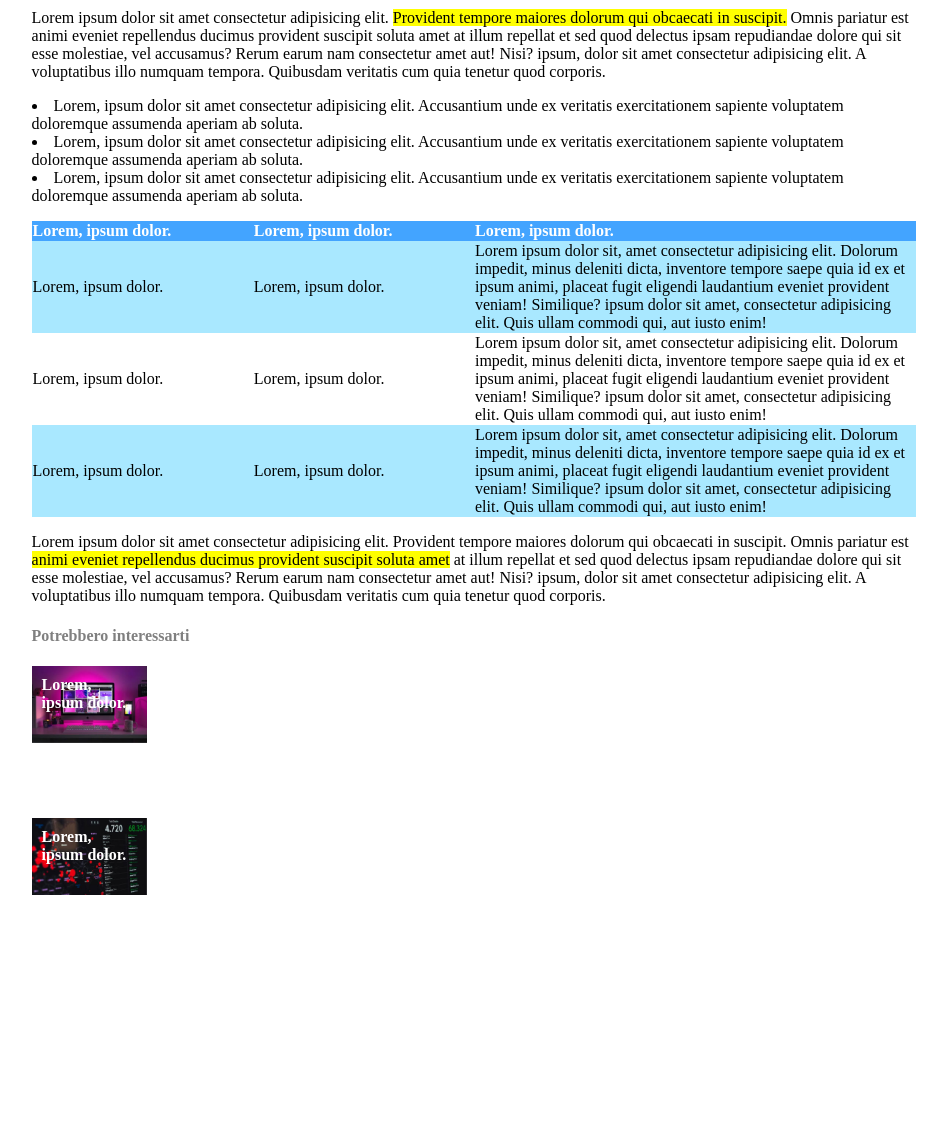
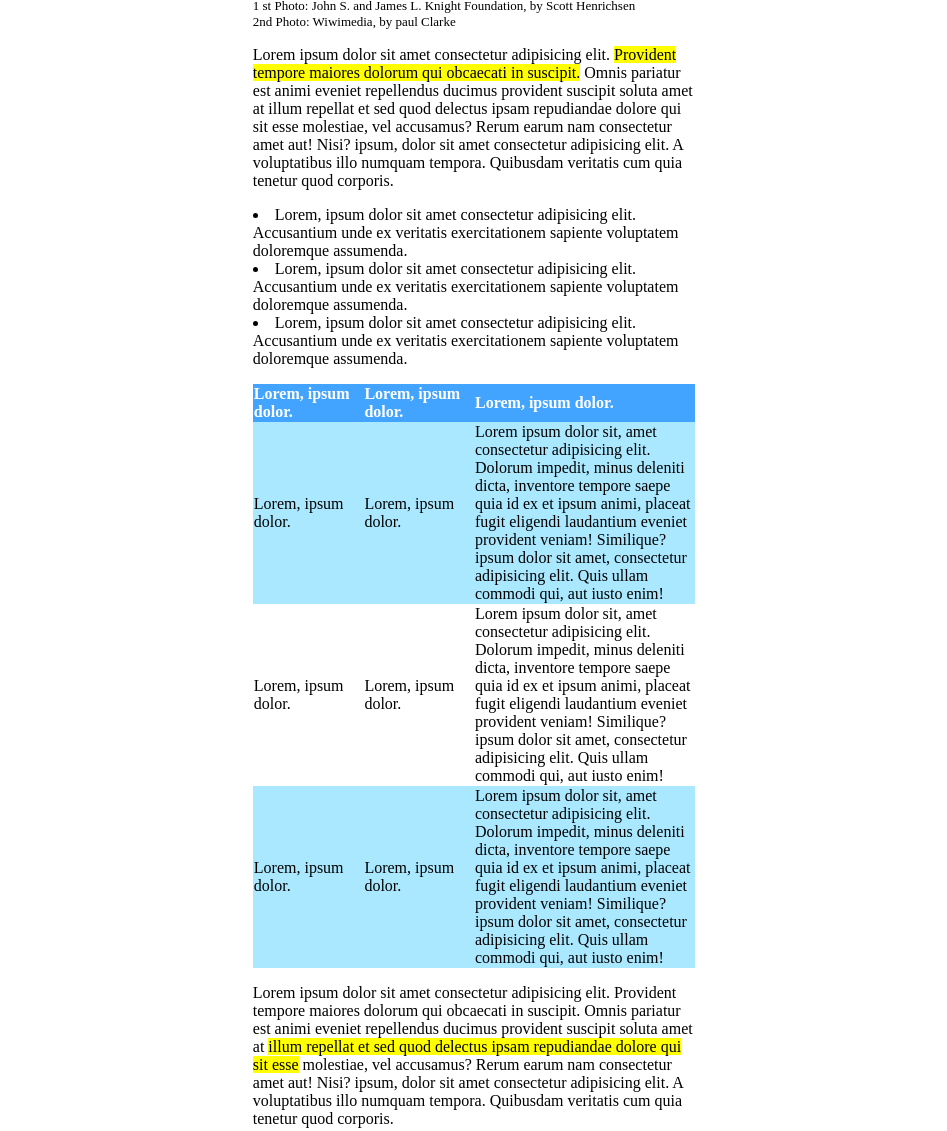
Before and after one commit to Luca-Orabona/html-css-booleaner, a plain HTML site: page bonus/index.html in a window 1280 px wide. Shown: the part 1025-2156 px from the top of the page, without its empty margins (166-1113 px from the left). Before the commit the page ends 1996 px from the top, so only its background shows below. Drawn offline with Linux system fonts and the light colour scheme.

Commit message:
fix: bonus added

```diff
--- a/bonus/css/style.css
+++ b/bonus/css/style.css
@@ -1,6 +1,6 @@
 
 .conteiner {
-    width: 70%;
+    width: 35%;
     margin: 0 auto;
 }
 
@@ -100,8 +100,8 @@ table {
 
 /* footer */
 .useful-info {
-    height: 145px;
-    width: 13%;
+    height: 120px;
+    width: 180px;
     background-image: url(../img/monitor.jpg);
     background-size: contain;
     background-repeat: no-repeat;
@@ -113,8 +113,8 @@ table {
 }
 
 .useful-info2 {
-    height: 145px;
-    width: 13%;
+    height: 120px;
+    width: 180px;
     background-image: url(../img/graph.jpg);
     background-size: contain;
     background-repeat: no-repeat;
--- a/bonus/index.html
+++ b/bonus/index.html
@@ -20,8 +20,10 @@
     <!-- contenuto principale -->
     <main>
         <div class="conteiner">
-            <h1 class="title-main">Internet deve essere al servizio del "bene pubblico": il manifesto di Tim Berners-lee</h1>
-            <p class="autore-the-booleaner text-weight text-gray">Scritto da <strong class="text-azzurro">The Booleaner</strong></p>
+            <h1 class="title-main">Internet deve essere al servizio del "bene pubblico": il manifesto di Tim Berners-lee
+            </h1>
+            <p class="autore-the-booleaner text-weight text-gray">Scritto da <strong class="text-azzurro">The
+                    Booleaner</strong></p>
             <p class="data text-gray">il 10/10/2020</p>
 
             <figure class="img-tim">
@@ -32,13 +34,21 @@
                 </figcaption>
             </figure>
 
-            <p>Lorem ipsum dolor sit amet consectetur adipisicing elit. <span class="bg-yellow">Provident tempore maiores dolorum qui obcaecati in suscipit.</span> Omnis pariatur est animi eveniet repellendus ducimus provident suscipit soluta amet at illum repellat et sed quod delectus ipsam repudiandae dolore qui sit esse molestiae, vel accusamus? Rerum earum nam consectetur amet aut! Nisi? ipsum, dolor sit amet consectetur adipisicing elit. A voluptatibus illo numquam tempora. Quibusdam veritatis cum quia tenetur quod corporis.</p>
+            <p>Lorem ipsum dolor sit amet consectetur adipisicing elit. <span class="bg-yellow">Provident tempore
+                    maiores dolorum qui obcaecati in suscipit.</span> Omnis pariatur est animi eveniet repellendus
+                ducimus provident suscipit soluta amet at illum repellat et sed quod delectus ipsam repudiandae dolore
+                qui sit esse molestiae, vel accusamus? Rerum earum nam consectetur amet aut! Nisi? ipsum, dolor sit amet
+                consectetur adipisicing elit. A voluptatibus illo numquam tempora. Quibusdam veritatis cum quia tenetur
+                quod corporis.</p>
 
             <!-- lista -->
             <ul class="list">
-                <li>Lorem, ipsum dolor sit amet consectetur adipisicing elit. Accusantium unde ex veritatis exercitationem sapiente voluptatem doloremque assumenda aperiam ab soluta.</li>
-                <li>Lorem, ipsum dolor sit amet consectetur adipisicing elit. Accusantium unde ex veritatis exercitationem sapiente voluptatem doloremque assumenda aperiam ab soluta.</li>
-                <li>Lorem, ipsum dolor sit amet consectetur adipisicing elit. Accusantium unde ex veritatis exercitationem sapiente voluptatem doloremque assumenda aperiam ab soluta.</li>
+                <li>Lorem, ipsum dolor sit amet consectetur adipisicing elit. Accusantium unde ex veritatis
+                    exercitationem sapiente voluptatem doloremque assumenda.</li>
+                <li>Lorem, ipsum dolor sit amet consectetur adipisicing elit. Accusantium unde ex veritatis
+                    exercitationem sapiente voluptatem doloremque assumenda.</li>
+                <li>Lorem, ipsum dolor sit amet consectetur adipisicing elit. Accusantium unde ex veritatis
+                    exercitationem sapiente voluptatem doloremque assumenda.</li>
             </ul>
             <!-- fine lista -->
 
@@ -55,25 +65,40 @@
                 <!-- dati tabella -->
                 <tbody>
                     <tr class="bg-lightblue">
-                        <td >Lorem, ipsum dolor.</td>
                         <td>Lorem, ipsum dolor.</td>
-                        <td>Lorem ipsum dolor sit, amet consectetur adipisicing elit. Dolorum impedit, minus deleniti dicta, inventore tempore saepe quia id ex et ipsum animi, placeat fugit eligendi laudantium eveniet provident veniam! Similique? ipsum dolor sit amet, consectetur adipisicing elit. Quis ullam commodi qui, aut iusto enim!</td>
+                        <td>Lorem, ipsum dolor.</td>
+                        <td>Lorem ipsum dolor sit, amet consectetur adipisicing elit. Dolorum impedit, minus deleniti
+                            dicta, inventore tempore saepe quia id ex et ipsum animi, placeat fugit eligendi laudantium
+                            eveniet provident veniam! Similique? ipsum dolor sit amet, consectetur adipisicing elit.
+                            Quis ullam commodi qui, aut iusto enim!
+                        </td>
                     </tr>
                     <tr>
-                        <td >Lorem, ipsum dolor.</td>
                         <td>Lorem, ipsum dolor.</td>
-                        <td>Lorem ipsum dolor sit, amet consectetur adipisicing elit. Dolorum impedit, minus deleniti dicta, inventore tempore saepe quia id ex et ipsum animi, placeat fugit eligendi laudantium eveniet provident veniam! Similique? ipsum dolor sit amet, consectetur adipisicing elit. Quis ullam commodi qui, aut iusto enim!</td>
+                        <td>Lorem, ipsum dolor.</td>
+                        <td>Lorem ipsum dolor sit, amet consectetur adipisicing elit. Dolorum impedit, minus deleniti
+                            dicta, inventore tempore saepe quia id ex et ipsum animi, placeat fugit eligendi laudantium
+                            eveniet provident veniam! Similique? ipsum dolor sit amet, consectetur adipisicing elit.
+                            Quis ullam commodi qui, aut iusto enim!</td>
                     </tr>
                     <tr class="bg-lightblue">
-                        <td >Lorem, ipsum dolor.</td>
                         <td>Lorem, ipsum dolor.</td>
-                        <td>Lorem ipsum dolor sit, amet consectetur adipisicing elit. Dolorum impedit, minus deleniti dicta, inventore tempore saepe quia id ex et ipsum animi, placeat fugit eligendi laudantium eveniet provident veniam! Similique? ipsum dolor sit amet, consectetur adipisicing elit. Quis ullam commodi qui, aut iusto enim!</td>
+                        <td>Lorem, ipsum dolor.</td>
+                        <td>Lorem ipsum dolor sit, amet consectetur adipisicing elit. Dolorum impedit, minus deleniti
+                            dicta, inventore tempore saepe quia id ex et ipsum animi, placeat fugit eligendi laudantium
+                            eveniet provident veniam! Similique? ipsum dolor sit amet, consectetur adipisicing elit.
+                            Quis ullam commodi qui, aut iusto enim!</td>
                     </tr>
                 </tbody>
             </table>
             <!-- fine tabella -->
 
-            <p>Lorem ipsum dolor sit amet consectetur adipisicing elit. Provident tempore maiores dolorum qui obcaecati in suscipit. Omnis pariatur est <span class="bg-yellow">animi eveniet repellendus ducimus provident suscipit soluta amet</span> at illum repellat et sed quod delectus ipsam repudiandae dolore qui sit esse molestiae, vel accusamus? Rerum earum nam consectetur amet aut! Nisi? ipsum, dolor sit amet consectetur adipisicing elit. A voluptatibus illo numquam tempora. Quibusdam veritatis cum quia tenetur quod corporis.</p>
+            <p>Lorem ipsum dolor sit amet consectetur adipisicing elit. Provident tempore maiores dolorum qui obcaecati
+                in suscipit. Omnis pariatur est animi eveniet repellendus ducimus provident
+                suscipit soluta amet at <span class="bg-yellow">illum repellat et sed quod delectus ipsam repudiandae dolore qui sit
+                esse</span> molestiae, vel accusamus? Rerum earum nam consectetur amet aut! Nisi? ipsum, dolor sit amet
+                consectetur adipisicing elit. A voluptatibus illo numquam tempora. Quibusdam veritatis cum quia tenetur
+                quod corporis.</p>
         </div>
     </main>
 
```
Lines whose indentation alone changed are shown as unchanged.
